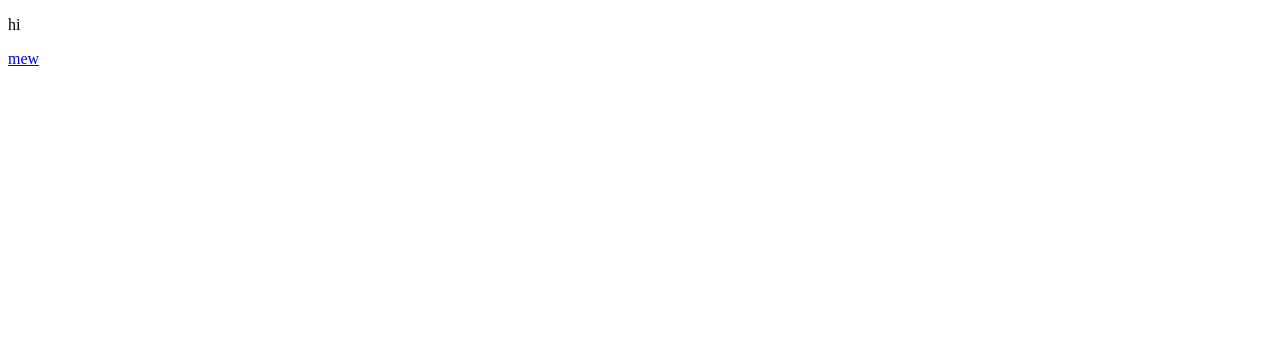
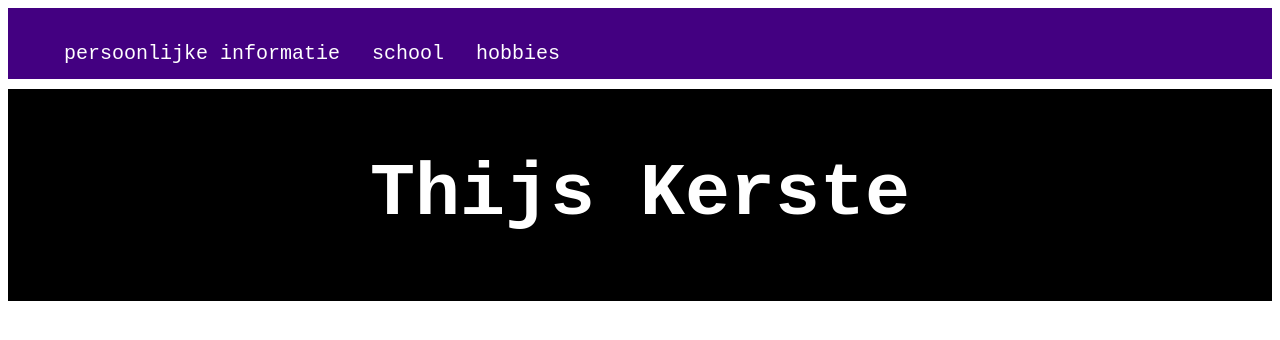
Before and after one commit to Thijs-HZ-School/PCO, a plain HTML site: page index.html in a window 1280 px wide. Drawn offline with Linux system fonts and the light colour scheme.

Commit message:
doin css stuff

```diff
--- a/index.html
+++ b/index.html
@@ -5,9 +5,22 @@
         <meta name="viewport" content="width=device-width, initial-scale=1.0">
         <meta http-equiv="X-UA-Compatible" content="ie=edge">
         <title>your-title-here</title>
+        <link rel="stylesheet" href="styles.css">
     </head>
     <body>
-        <p>hi</p>
-        <a href="profile.html">mew</a>
+
+        <article class="navbar">
+            <nav>
+                <ul>
+                    <li><a href="profile.html">persoonlijke informatie</a></li>
+                    <li><a>school</a></li>
+                    <lI><a>hobbies</a></li>
+                </ul>
+            </nav>
+        </article>
+
+        <article class="title">
+            <h1 class="nametext">Thijs Kerste</h1>
+        </article>
     </body>
 </html>
--- a/styles.css
+++ b/styles.css
@@ -1,19 +1,35 @@
-.personal {
-    background-color: black;
-    text-align: center;
-    margin-left: 30%;
-    margin-right: 30%;
+.navbar {
+    margin: 0;
+    padding: 0;
+    overflow: hidden;
+    background-color: rgb(67, 0, 129);
+    font-family: monospace;
+    font-size: 20px;
 }
 
-.personal, h1, li{
-    color: white;
+.navbar li {
+    float: left;
+    list-style-type: none;
 }
 
-.funtext {
-    margin-right:50%;
-    order: 1;
+.navbar li a {
+    display: block;
+    color: white;
+    text-align: center;
+    padding: 14px 16px;
+    text-decoration: none;
 }
-img {
-    order: 2;
-    float: right;
+
+.navbar li a:hover {
+    background-color:rgb(42, 0, 81)
 }
+
+.title {
+    margin-top: 10px;
+    font-family: monospace;
+    background-color: black;
+    color: white;
+    text-align: center;
+    font-size: 50px;
+    padding: 1px;
+}
```
